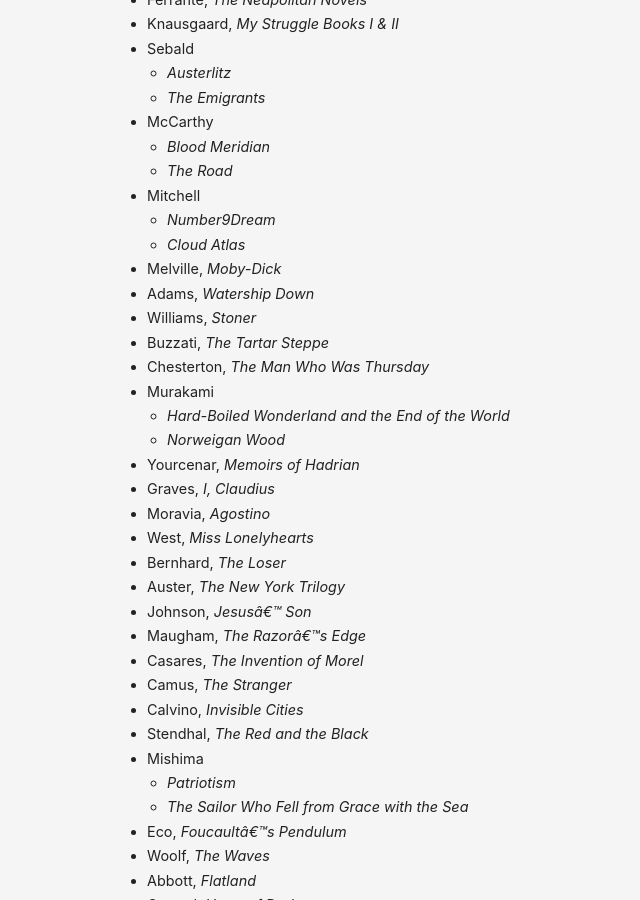
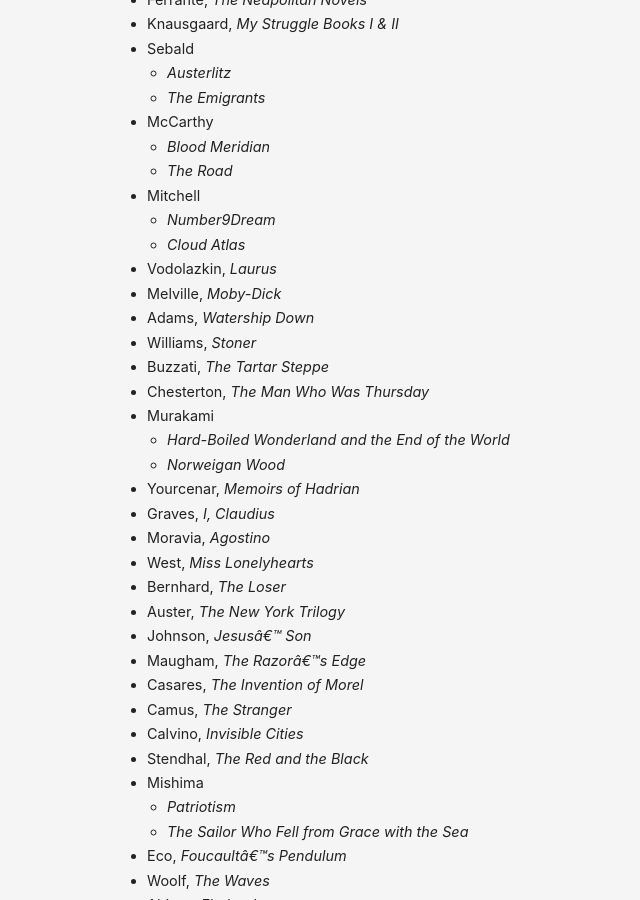
Before and after one commit to danschlz/danschulz.github.io, a Jekyll site: the page built from books.md, in a window 1280 px wide and 900 px high, scrolled down 3783 px. Shown: the whole window, without its empty margins (233-873 px from the left). Built offline with Jekyll 4.4.1, drawn with Linux system fonts in a browser that asks for light colours.

Commit message:
Update books.md

```diff
--- a/books.md
+++ b/books.md
@@ -199,6 +199,7 @@ Jump to:
 - Mitchell
   - _Number9Dream_
   - _Cloud Atlas_
+- Vodolazkin, _Laurus_
 - Melville, _Moby-Dick_
 - Adams, _Watership Down_
 - Williams, _Stoner_
```
